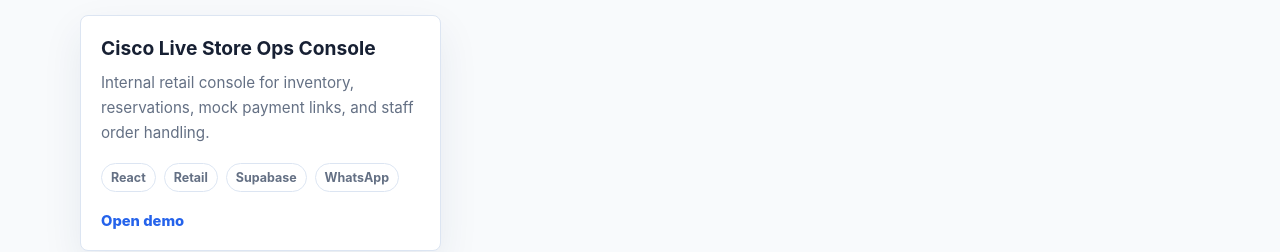
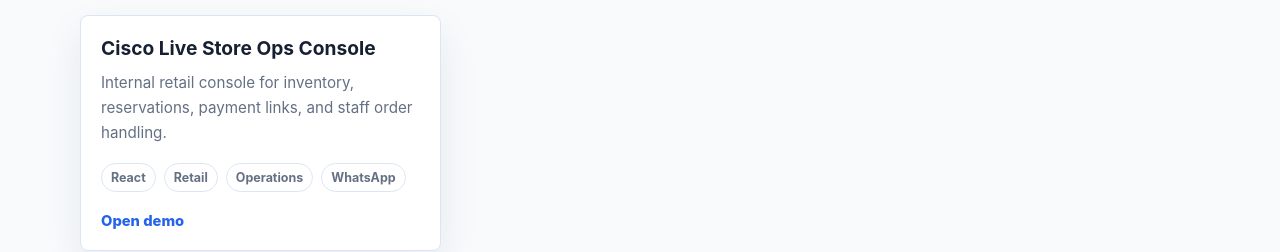
Before and after one commit to Paqui04/Paqui04.github.io, a React (Vite) app: page / in a window 1280 px wide. Shown: the part 826-1078 px from the top of the page. Built offline with nearby package versions, Linux system fonts and the light colour scheme; no server answers.

Commit message:
Update store catalog listing text

```diff
--- a/src/demos/index.js
+++ b/src/demos/index.js
@@ -2,8 +2,8 @@
   {
     title: "Cisco Live Store Ops Console",
     description:
-      "Internal retail console for inventory, reservations, mock payment links, and staff order handling.",
-    tags: ["React", "Retail", "Supabase", "WhatsApp"],
+      "Internal retail console for inventory, reservations, payment links, and staff order handling.",
+    tags: ["React", "Retail", "Operations", "WhatsApp"],
     route: "#/cisco-live-store",
   },
 ];
```
